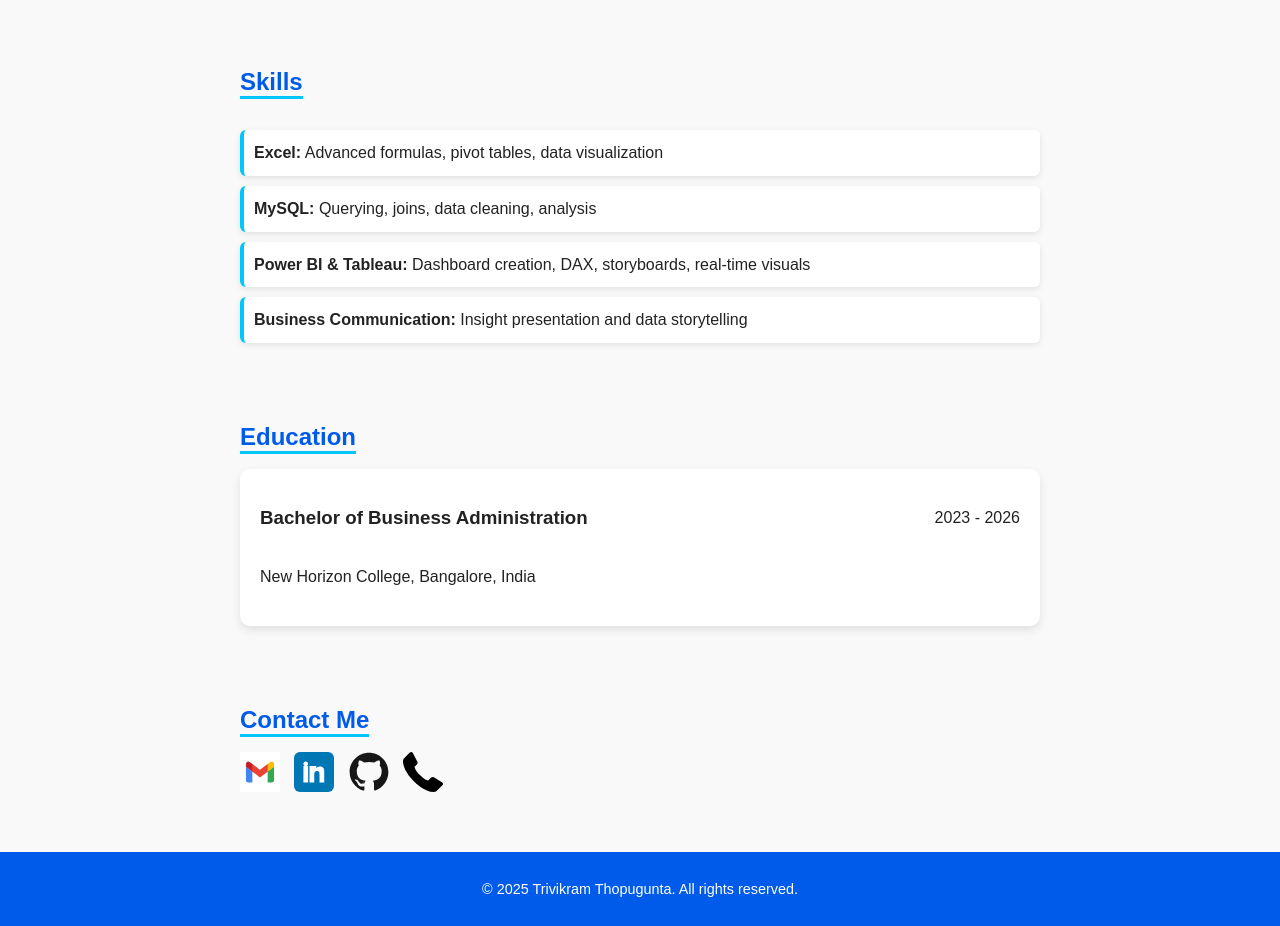
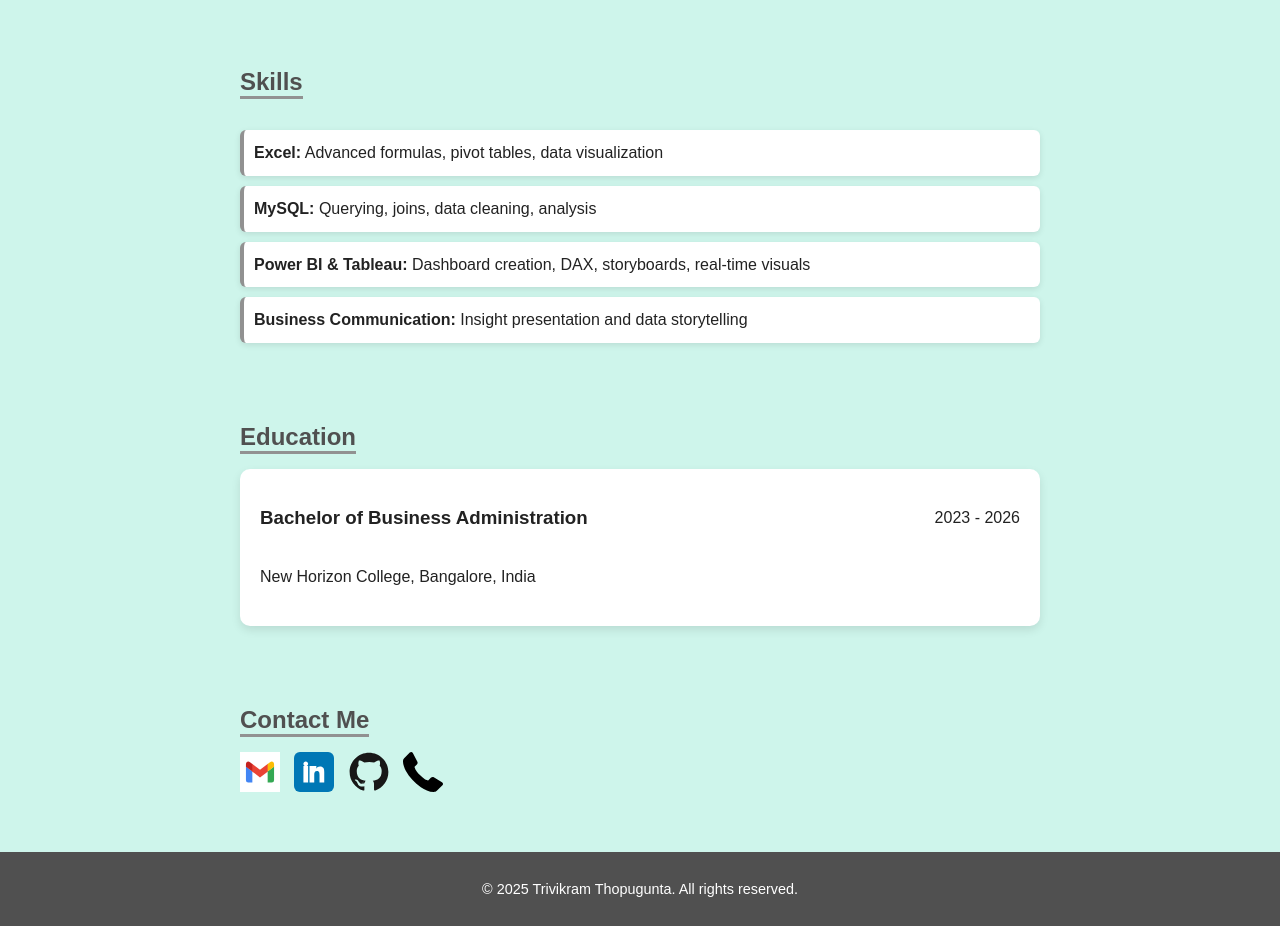
Before and after one commit to tivi2105/tivi2105.github.io, a plain HTML site: page index.html in a window 1280 px wide. Shown: the part 1620-2546 px from the top of the page. Drawn offline with Linux system fonts and the light colour scheme.

Commit message:
Add files via upload

```diff
--- a/index.html
+++ b/index.html
@@ -13,13 +13,13 @@ body {
   margin: 0;
   padding: 0;
   color: #222;
-  background-color: #f9f9f9;
+  background-color: #cef5eb;
   scroll-behavior: smooth;
 }
 
 /* Header Section */
 header {
-  background: linear-gradient(135deg, #005bea, #00c6fb);
+  background: linear-gradient(135deg, #505050, #919191);
   color: white;
   text-align: center;
   padding: 60px 20px;
@@ -47,8 +47,8 @@ header {
 }
 
 .section h2 {
-  color: #005bea;
-  border-bottom: 3px solid #00c6fb;
+  color: #505050;
+  border-bottom: 3px solid #919191;
   display: inline-block;
   margin-bottom: 15px;
 }
@@ -63,7 +63,13 @@ header {
   padding: 20px;
   border-radius: 10px;
   box-shadow: 0 4px 10px rgba(0,0,0,0.1);
+  transition: transform 0.4s ease, box-shadow 0.4s ease;
   margin-bottom: 20px;
+}
+
+.project:hover {
+  transform: translateY(-5px);
+  box-shadow: 0 6px 18px rgba(0,0,0,0.1);
 }
 
 .skills-list {
@@ -75,9 +81,15 @@ header {
   background: white;
   margin-bottom: 10px;
   padding: 10px;
-  border-left: 4px solid #00c6fb;
+  border-left: 4px solid #919191;
   border-radius: 6px;
+  transition: transform 0.4s ease, box-shadow 0.4s ease;
   box-shadow: 0 2px 6px rgba(0,0,0,0.1);
+}
+
+.skills-list li:hover {
+  transform: translateY(-5px);
+  box-shadow: 0 6px 18px rgba(0,0,0,0.1);
 }
 
 /* Contact Section */
@@ -87,7 +99,7 @@ header {
 }
 
 .contact-info a {
-  color: #005bea;
+  color: #505050;
   text-decoration: none;
   padding-right: 10px;
 }
@@ -99,7 +111,7 @@ header {
 /* Footer */
 footer {
   text-align: center;
-  background-color: #005bea;
+  background-color: #505050;
   color: white;
   padding: 15px;
   font-size: 0.9rem;
```
